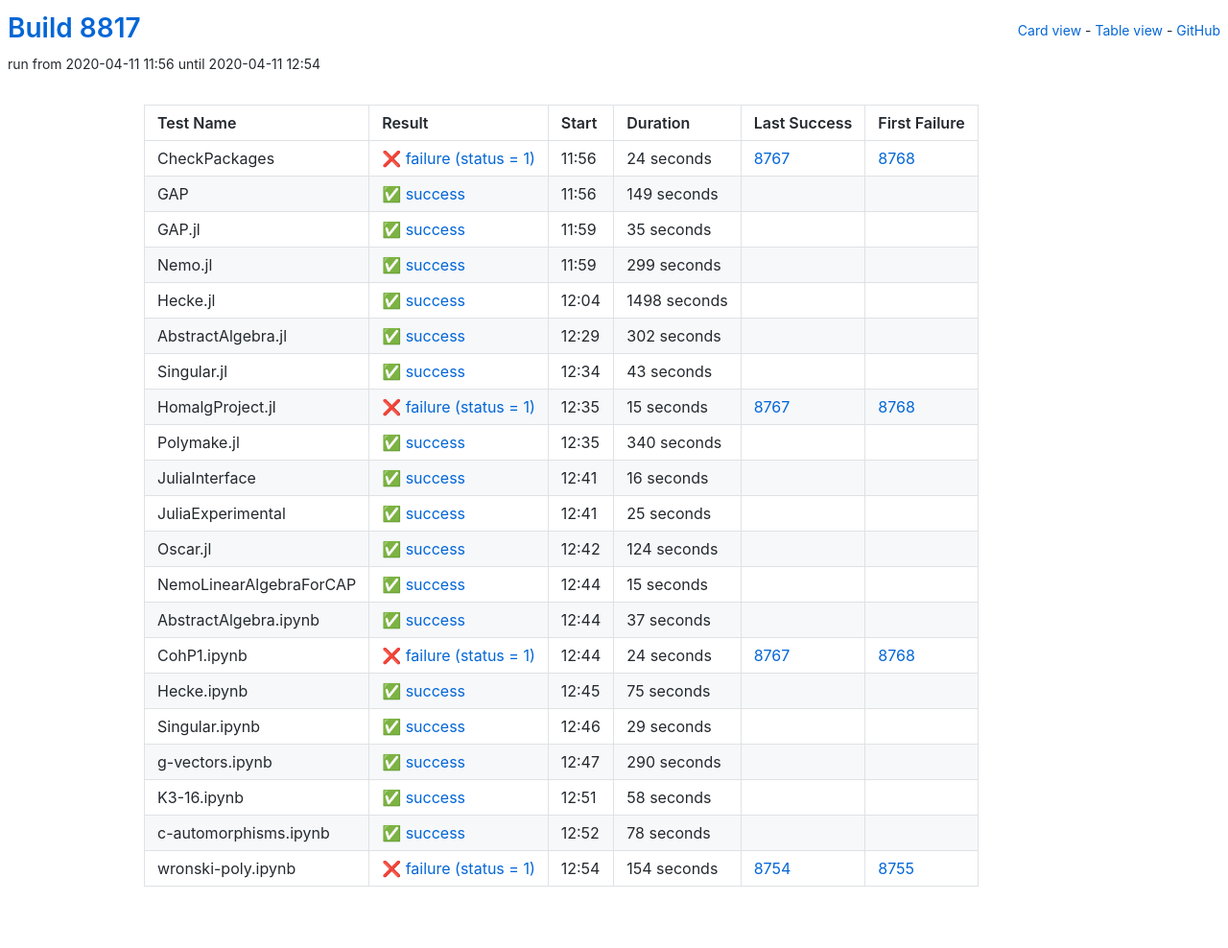
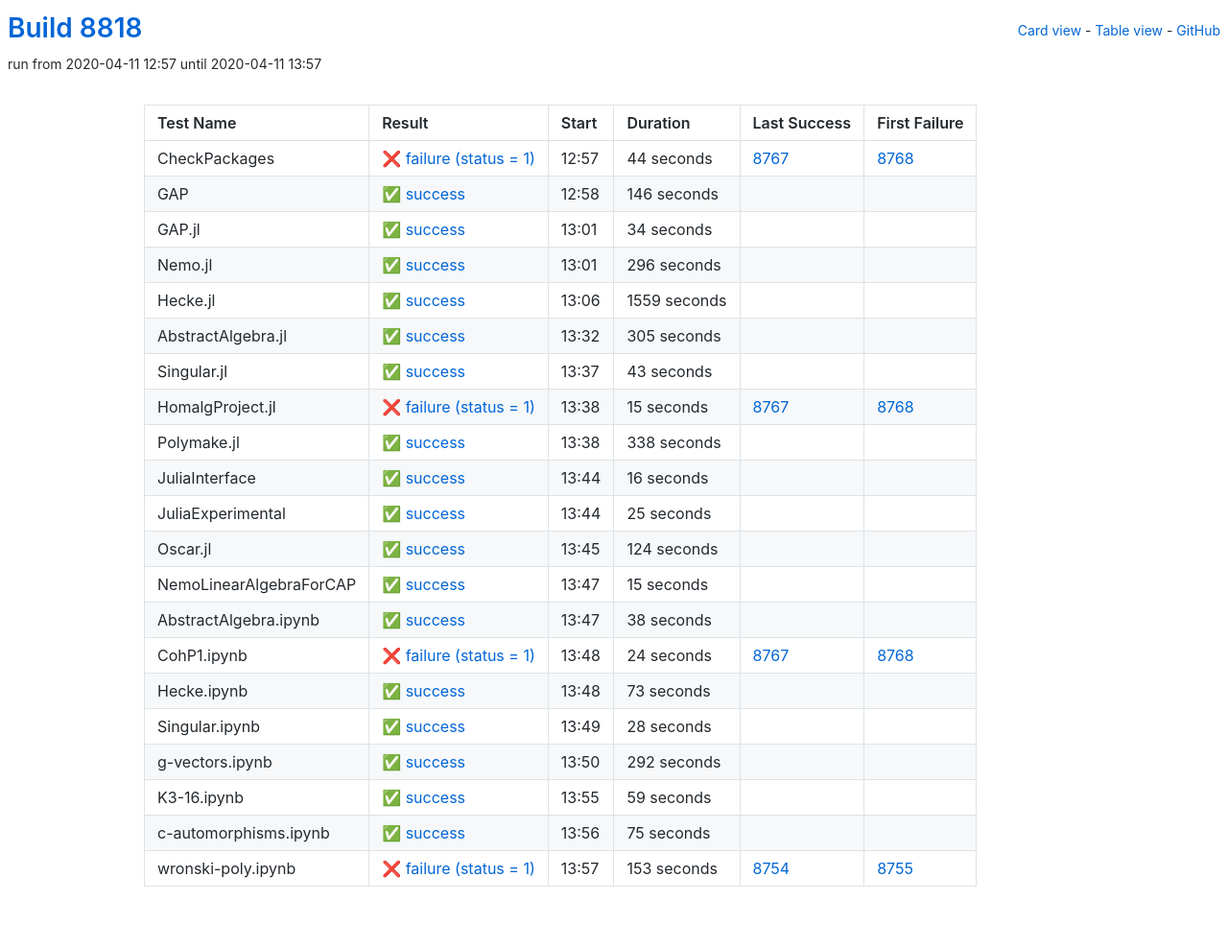
Before and after one commit to oscar-system/oscar-ci-status, a Jekyll site: the page built from table.html, in a window 1280 px wide. Shown: the whole page at 96% size. Built offline with Jekyll 4.4.1, drawn with Linux system fonts in a browser that asks for light colours.

Commit message:
Build 8818

```diff
--- a/_data/ci.yml
+++ b/_data/ci.yml
@@ -1,71 +1,71 @@
-build: 8817
-build_url: https://oscarci.mathematik.uni-kl.de/job/oscar/8817/
+build: 8818
+build_url: https://oscarci.mathematik.uni-kl.de/job/oscar/8818/
 job: oscar
 tests:
-- duration: 24
+- duration: 44
   exitcode: 1
   first_failure: 8768
   first_failure_url: https://oscarci.mathematik.uni-kl.de/job/oscar/8768/
   last_success: 8767
   last_success_url: https://oscarci.mathematik.uni-kl.de/job/oscar/8767/
-  log: https://oscarci.mathematik.uni-kl.de/job/oscar/8817/artifact/logs/build-8817/CheckPackages.log
+  log: https://oscarci.mathematik.uni-kl.de/job/oscar/8818/artifact/logs/build-8818/CheckPackages.log
   name: CheckPackages
-  start: 2020-04-11 11:56
+  start: 2020-04-11 12:57
   status: failure
   success: false
-- duration: 149
+- duration: 146
   exitcode: 0
   first_failure: false
   first_failure_url: null
   last_success: false
   last_success_url: null
-  log: https://oscarci.mathematik.uni-kl.de/job/oscar/8817/artifact/logs/build-8817/GAP.log
+  log: https://oscarci.mathematik.uni-kl.de/job/oscar/8818/artifact/logs/build-8818/GAP.log
   name: GAP
-  start: 2020-04-11 11:56
+  start: 2020-04-11 12:58
   status: success
   success: true
-- duration: 35
+- duration: 34
   exitcode: 0
   first_failure: false
   first_failure_url: null
   last_success: false
   last_success_url: null
-  log: https://oscarci.mathematik.uni-kl.de/job/oscar/8817/artifact/logs/build-8817/GAP.jl.log
+  log: https://oscarci.mathematik.uni-kl.de/job/oscar/8818/artifact/logs/build-8818/GAP.jl.log
   name: GAP.jl
-  start: 2020-04-11 11:59
+  start: 2020-04-11 13:01
   status: success
   success: true
-- duration: 299
+- duration: 296
   exitcode: 0
   first_failure: false
   first_failure_url: null
   last_success: false
   last_success_url: null
-  log: https://oscarci.mathematik.uni-kl.de/job/oscar/8817/artifact/logs/build-8817/Nemo.jl.log
+  log: https://oscarci.mathematik.uni-kl.de/job/oscar/8818/artifact/logs/build-8818/Nemo.jl.log
   name: Nemo.jl
-  start: 2020-04-11 11:59
+  start: 2020-04-11 13:01
   status: success
   success: true
-- duration: 1498
+- duration: 1559
   exitcode: 0
   first_failure: false
   first_failure_url: null
   last_success: false
   last_success_url: null
-  log: https://oscarci.mathematik.uni-kl.de/job/oscar/8817/artifact/logs/build-8817/Hecke.jl.log
+  log: https://oscarci.mathematik.uni-kl.de/job/oscar/8818/artifact/logs/build-8818/Hecke.jl.log
   name: Hecke.jl
-  start: 2020-04-11 12:04
+  start: 2020-04-11 13:06
   status: success
   success: true
-- duration: 302
+- duration: 305
   exitcode: 0
   first_failure: false
   first_failure_url: null
   last_success: false
   last_success_url: null
-  log: https://oscarci.mathematik.uni-kl.de/job/oscar/8817/artifact/logs/build-8817/AbstractAlgebra.jl.log
+  log: https://oscarci.mathematik.uni-kl.de/job/oscar/8818/artifact/logs/build-8818/AbstractAlgebra.jl.log
   name: AbstractAlgebra.jl
-  start: 2020-04-11 12:29
+  start: 2020-04-11 13:32
   status: success
   success: true
 - duration: 43
@@ -74,9 +74,9 @@ tests:
   first_failure_url: null
   last_success: false
   last_success_url: null
-  log: https://oscarci.mathematik.uni-kl.de/job/oscar/8817/artifact/logs/build-8817/Singular.jl.log
+  log: https://oscarci.mathematik.uni-kl.de/job/oscar/8818/artifact/logs/build-8818/Singular.jl.log
   name: Singular.jl
-  start: 2020-04-11 12:34
+  start: 2020-04-11 13:37
   status: success
   success: true
 - duration: 15
@@ -85,20 +85,20 @@ tests:
   first_failure_url: https://oscarci.mathematik.uni-kl.de/job/oscar/8768/
   last_success: 8767
   last_success_url: https://oscarci.mathematik.uni-kl.de/job/oscar/8767/
-  log: https://oscarci.mathematik.uni-kl.de/job/oscar/8817/artifact/logs/build-8817/HomalgProject.jl.log
+  log: https://oscarci.mathematik.uni-kl.de/job/oscar/8818/artifact/logs/build-8818/HomalgProject.jl.log
   name: HomalgProject.jl
-  start: 2020-04-11 12:35
+  start: 2020-04-11 13:38
   status: failure
   success: false
-- duration: 340
+- duration: 338
   exitcode: 0
   first_failure: false
   first_failure_url: null
   last_success: false
   last_success_url: null
-  log: https://oscarci.mathematik.uni-kl.de/job/oscar/8817/artifact/logs/build-8817/Polymake.jl.log
+  log: https://oscarci.mathematik.uni-kl.de/job/oscar/8818/artifact/logs/build-8818/Polymake.jl.log
   name: Polymake.jl
-  start: 2020-04-11 12:35
+  start: 2020-04-11 13:38
   status: success
   success: true
 - duration: 16
@@ -107,9 +107,9 @@ tests:
   first_failure_url: null
   last_success: false
   last_success_url: null
-  log: https://oscarci.mathematik.uni-kl.de/job/oscar/8817/artifact/logs/build-8817/JuliaInterface.log
+  log: https://oscarci.mathematik.uni-kl.de/job/oscar/8818/artifact/logs/build-8818/JuliaInterface.log
   name: JuliaInterface
-  start: 2020-04-11 12:41
+  start: 2020-04-11 13:44
   status: success
   success: true
 - duration: 25
@@ -118,9 +118,9 @@ tests:
   first_failure_url: null
   last_success: false
   last_success_url: null
-  log: https://oscarci.mathematik.uni-kl.de/job/oscar/8817/artifact/logs/build-8817/JuliaExperimental.log
+  log: https://oscarci.mathematik.uni-kl.de/job/oscar/8818/artifact/logs/build-8818/JuliaExperimental.log
   name: JuliaExperimental
-  start: 2020-04-11 12:41
+  start: 2020-04-11 13:44
   status: success
   success: true
 - duration: 124
@@ -129,9 +129,9 @@ tests:
   first_failure_url: null
   last_success: false
   last_success_url: null
-  log: https://oscarci.mathematik.uni-kl.de/job/oscar/8817/artifact/logs/build-8817/Oscar.jl.log
+  log: https://oscarci.mathematik.uni-kl.de/job/oscar/8818/artifact/logs/build-8818/Oscar.jl.log
   name: Oscar.jl
-  start: 2020-04-11 12:42
+  start: 2020-04-11 13:45
   status: success
   success: true
 - duration: 15
@@ -140,20 +140,20 @@ tests:
   first_failure_url: null
   last_success: false
   last_success_url: null
-  log: https://oscarci.mathematik.uni-kl.de/job/oscar/8817/artifact/logs/build-8817/NemoLinearAlgebraForCAP.log
+  log: https://oscarci.mathematik.uni-kl.de/job/oscar/8818/artifact/logs/build-8818/NemoLinearAlgebraForCAP.log
   name: NemoLinearAlgebraForCAP
-  start: 2020-04-11 12:44
+  start: 2020-04-11 13:47
   status: success
   success: true
-- duration: 37
+- duration: 38
   exitcode: 0
   first_failure: false
   first_failure_url: null
   last_success: false
   last_success_url: null
-  log: https://oscarci.mathematik.uni-kl.de/job/oscar/8817/artifact/logs/build-8817/AbstractAlgebra.ipynb.log
+  log: https://oscarci.mathematik.uni-kl.de/job/oscar/8818/artifact/logs/build-8818/AbstractAlgebra.ipynb.log
   name: AbstractAlgebra.ipynb
-  start: 2020-04-11 12:44
+  start: 2020-04-11 13:47
   status: success
   success: true
 - duration: 24
@@ -162,74 +162,74 @@ tests:
   first_failure_url: https://oscarci.mathematik.uni-kl.de/job/oscar/8768/
   last_success: 8767
   last_success_url: https://oscarci.mathematik.uni-kl.de/job/oscar/8767/
-  log: https://oscarci.mathematik.uni-kl.de/job/oscar/8817/artifact/logs/build-8817/CohP1.ipynb.log
+  log: https://oscarci.mathematik.uni-kl.de/job/oscar/8818/artifact/logs/build-8818/CohP1.ipynb.log
   name: CohP1.ipynb
-  start: 2020-04-11 12:44
+  start: 2020-04-11 13:48
   status: failure
   success: false
+- duration: 73
+  exitcode: 0
+  first_failure: false
+  first_failure_url: null
+  last_success: false
+  last_success_url: null
+  log: https://oscarci.mathematik.uni-kl.de/job/oscar/8818/artifact/logs/build-8818/Hecke.ipynb.log
+  name: Hecke.ipynb
+  start: 2020-04-11 13:48
+  status: success
+  success: true
+- duration: 28
+  exitcode: 0
+  first_failure: false
+  first_failure_url: null
+  last_success: false
+  last_success_url: null
+  log: https://oscarci.mathematik.uni-kl.de/job/oscar/8818/artifact/logs/build-8818/Singular.ipynb.log
+  name: Singular.ipynb
+  start: 2020-04-11 13:49
+  status: success
+  success: true
+- duration: 292
+  exitcode: 0
+  first_failure: false
+  first_failure_url: null
+  last_success: false
+  last_success_url: null
+  log: https://oscarci.mathematik.uni-kl.de/job/oscar/8818/artifact/logs/build-8818/g-vectors.ipynb.log
+  name: g-vectors.ipynb
+  start: 2020-04-11 13:50
+  status: success
+  success: true
+- duration: 59
+  exitcode: 0
+  first_failure: false
+  first_failure_url: null
+  last_success: false
+  last_success_url: null
+  log: https://oscarci.mathematik.uni-kl.de/job/oscar/8818/artifact/logs/build-8818/K3-16.ipynb.log
+  name: K3-16.ipynb
+  start: 2020-04-11 13:55
+  status: success
+  success: true
 - duration: 75
   exitcode: 0
   first_failure: false
   first_failure_url: null
   last_success: false
   last_success_url: null
-  log: https://oscarci.mathematik.uni-kl.de/job/oscar/8817/artifact/logs/build-8817/Hecke.ipynb.log
-  name: Hecke.ipynb
-  start: 2020-04-11 12:45
+  log: https://oscarci.mathematik.uni-kl.de/job/oscar/8818/artifact/logs/build-8818/c-automorphisms.ipynb.log
+  name: c-automorphisms.ipynb
+  start: 2020-04-11 13:56
   status: success
   success: true
-- duration: 29
-  exitcode: 0
-  first_failure: false
-  first_failure_url: null
-  last_success: false
-  last_success_url: null
-  log: https://oscarci.mathematik.uni-kl.de/job/oscar/8817/artifact/logs/build-8817/Singular.ipynb.log
-  name: Singular.ipynb
-  start: 2020-04-11 12:46
-  status: success
-  success: true
-- duration: 290
-  exitcode: 0
-  first_failure: false
-  first_failure_url: null
-  last_success: false
-  last_success_url: null
-  log: https://oscarci.mathematik.uni-kl.de/job/oscar/8817/artifact/logs/build-8817/g-vectors.ipynb.log
-  name: g-vectors.ipynb
-  start: 2020-04-11 12:47
-  status: success
-  success: true
-- duration: 58
-  exitcode: 0
-  first_failure: false
-  first_failure_url: null
-  last_success: false
-  last_success_url: null
-  log: https://oscarci.mathematik.uni-kl.de/job/oscar/8817/artifact/logs/build-8817/K3-16.ipynb.log
-  name: K3-16.ipynb
-  start: 2020-04-11 12:51
-  status: success
-  success: true
-- duration: 78
-  exitcode: 0
-  first_failure: false
-  first_failure_url: null
-  last_success: false
-  last_success_url: null
-  log: https://oscarci.mathematik.uni-kl.de/job/oscar/8817/artifact/logs/build-8817/c-automorphisms.ipynb.log
-  name: c-automorphisms.ipynb
-  start: 2020-04-11 12:52
-  status: success
-  success: true
-- duration: 154
+- duration: 153
   exitcode: 1
   first_failure: 8755
   first_failure_url: https://oscarci.mathematik.uni-kl.de/job/oscar/8755/
   last_success: 8754
   last_success_url: https://oscarci.mathematik.uni-kl.de/job/oscar/8754/
-  log: https://oscarci.mathematik.uni-kl.de/job/oscar/8817/artifact/logs/build-8817/wronski-poly.ipynb.log
+  log: https://oscarci.mathematik.uni-kl.de/job/oscar/8818/artifact/logs/build-8818/wronski-poly.ipynb.log
   name: wronski-poly.ipynb
-  start: 2020-04-11 12:54
+  start: 2020-04-11 13:57
   status: failure
   success: false
```
Also changed, not shown: README.md.
